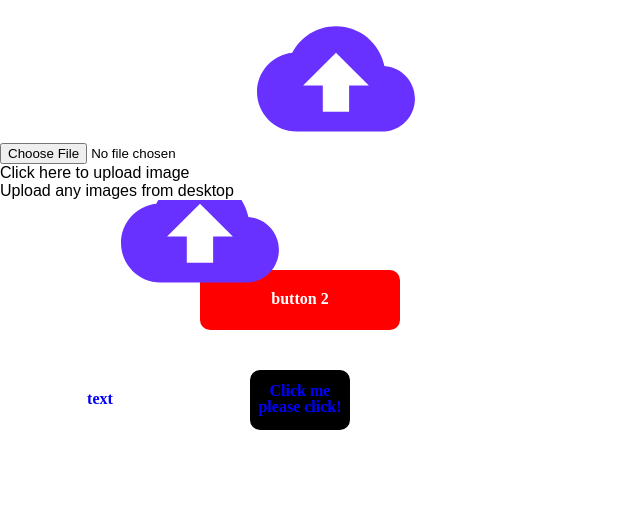
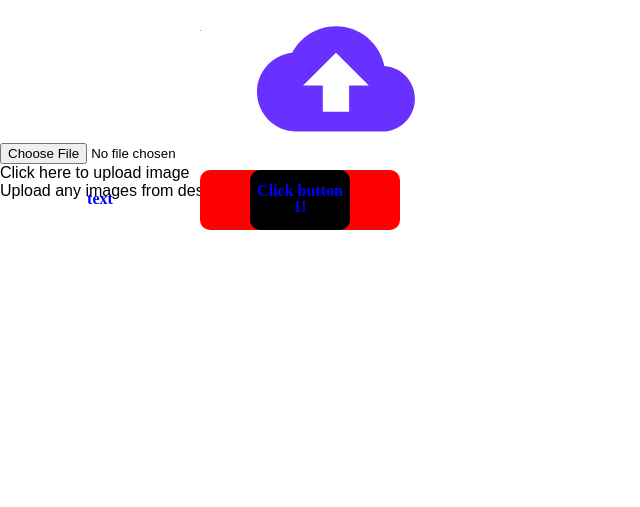
Before and after one commit to Ruben-030398/canvas-color-dropper, a website built with webpack: page public/index.html in a window 1280 px wide. Shown: the whole page, without its empty margins (0-640 px from the left). Built offline with nearby package versions, Linux system fonts and the light colour scheme.

Commit message:
ts config change

```diff
--- a/package.json
+++ b/package.json
@@ -11,6 +11,7 @@
   "author": "Ruben-030398",
   "license": "ISC",
   "devDependencies": {
+    "@types/lodash": "^4.14.202",
     "@types/redux": "^3.6.0",
     "clean-webpack-plugin": "^4.0.0",
     "copy-webpack-plugin": "^12.0.2",
--- a/public/index.html
+++ b/public/index.html
@@ -15,8 +15,6 @@
       <p class="drop_area__hint">Click here to upload image</p>
       <span class="drop_area__hint_secondary">Upload any images from desktop</span>
     </div>
-
-    <div id="container"></div>
   </main>
 </body>
 
--- a/src/app/event-listener.ts
+++ b/src/app/event-listener.ts
@@ -25,22 +25,22 @@
     events.forEach(event => {
       switch (event) {
         case "pointerdown":
-          const onPointerDown = this.createListener('pointerdown', rootObject).bind(this);
+          const onPointerDown = this.createListener('pointerdown', rootObject);
           canvas.addEventListener('pointerdown', onPointerDown);
           this.listeners.set('pointerdown', onPointerDown)
           break;
         case "pointerup":
-          const onPointerUp = this.createListener('pointerup', rootObject).bind(this);
+          const onPointerUp = this.createListener('pointerup', rootObject);
           canvas.addEventListener('pointerup', onPointerUp);
           this.listeners.set('pointerup', onPointerUp)
           break;
         case "pointerover":
-          const onPointerOver = this.createListener('pointerover', rootObject).bind(this);
+          const onPointerOver = this.createListener('pointerover', rootObject);
           canvas.addEventListener('pointerover', onPointerOver);
           this.listeners.set('pointerover', onPointerOver)
           break;
         case "pointermove":
-          const onPointerMove = this.createListener('pointermove', rootObject).bind(this);
+          const onPointerMove = this.createListener('pointermove', rootObject);
           canvas.addEventListener('pointermove', onPointerMove);
           this.listeners.set('pointermove', onPointerMove)
           break;
@@ -49,7 +49,9 @@
   }
 
   checkCollision(object: DisplayObject, rootObject: RootObject, event: PointerEvent) {
-    const canvas = rootObject.ctx.canvas;
+    const canvas = rootObject.ctx?.canvas;
+
+    if(!canvas) return;
 
     const boundingRect = canvas.getBoundingClientRect();
     const mouseX = event.clientX - boundingRect.left;
@@ -76,12 +78,14 @@
 
   createListener(eventType: DisplayObjectEvent, rootObject: RootObject,) {
 
-    return function (event: PointerEvent) {
+    return (event: PointerEvent) => {
 
       const objectsStack = [...Array.from(rootObject.children.values())];
 
       while (objectsStack.length) {
-        const node = objectsStack.shift();
+        const node = objectsStack.pop();
+
+        if (!node) return;
 
         if (node.interactive) {
           const listener = node.listeners.get(eventType);
@@ -93,7 +97,7 @@
           }
         }
 
-        node.children.size && objectsStack.unshift(...Array.from(node.children.values()))
+        node.children.size && objectsStack.push(...Array.from(node.children.values()))
       }
     }
 
--- a/src/app/index.ts
+++ b/src/app/index.ts
@@ -1,16 +1,14 @@
+import { throttle } from "lodash";
+
 import DisplayObject from "@/components/display-object";
 import { ViewProps } from "@/components/display-object/types";
-
-import { RootState } from "@/store";
-
-import { config } from './config';
 
 import EventListener from './event-listener';
 
 class App extends DisplayObject {
-  container: HTMLElement;
-  canvas: HTMLCanvasElement;isInsideButton
-  ctx: CanvasRenderingContext2D;
+  container!: HTMLElement;
+  canvas!: HTMLCanvasElement;
+  ctx!: CanvasRenderingContext2D | null;
   children: Map<string, DisplayObject>;
   animationId: number | null;
   initialized: boolean;
@@ -20,9 +18,9 @@
     super(props)
     this.initialized = false;
 
+    this.animationId = null;
+
     this.children = new Map();
-
-    this.animationId = null;
 
     this.eventListener = new EventListener()
   }
@@ -34,19 +32,28 @@
 
     this.ctx = this.canvas.getContext("2d");
 
+    this.canvas.width = window.innerWidth;
+    this.canvas.height = window.innerHeight;
+    this.canvas.style.position = 'absolute';
+    this.canvas.style.top = '0px';
+    // this.canvas.style.pointerEvents = 'none';
+
     this.container = document.getElementById("container") || document.body;
-
-    this.canvas.width = config.origWidth;
-    this.canvas.height = config.origHeight;
-    this.canvas.style.background = config.backgroundColor;
 
     this.container.appendChild(this.canvas);
 
     this.initialized = true;
   }
 
+  #onResize() {
+    console.log('onResize');
+
+    this.canvas.width = window.innerWidth;
+    this.canvas.height = window.innerHeight;
+  }
+
   #render() {
-    this.ctx.clearRect(0, 0, this.canvas.width , this.canvas.height);
+    this.ctx?.clearRect(0, 0, this.canvas.width , this.canvas.height);
 
     this.animationId = requestAnimationFrame(this.#render.bind(this));
 
@@ -55,7 +62,9 @@
     while(renderStack.length) {
       const node = renderStack.shift();
 
-      node.draw && node.draw(this.ctx);
+      if(!node) return;
+
+      node.draw && node.draw(this?.ctx);
 
       node.children.size && renderStack.unshift(...Array.from(node.children.values()))
     }
@@ -65,7 +74,12 @@
   draw() {
     this.stop();
 
-    this.eventListener.setupListeners(this, ['pointerdown', 'pointerover', 'pointerup', 'pointermove'], this.ctx)
+    this.ctx && this.eventListener.setupListeners(this, ['pointerdown', 'pointerover', 'pointerup', 'pointermove'], this.ctx)
+
+    console.log('draw');
+
+
+    window.addEventListener('resize', throttle(this.#onResize.bind(this), 200))
 
     this.#render();
   }
@@ -74,7 +88,7 @@
     this.animationId && cancelAnimationFrame(this.animationId)
   }
 
-  onCreate(store: RootState): void {
+  onCreate(): void {
 
   }
 
@@ -83,7 +97,7 @@
   }
 
   onUnMount(): void {
-    this.eventListener.removeListeners(this.ctx)
+    this.ctx && this.eventListener.removeListeners(this.ctx)
   }
 }
 
--- a/src/app/types.ts
+++ b/src/app/types.ts
@@ -1,5 +1,5 @@
 import { DisplayObject } from "@/components";
 
 export type RootObject = {
-  ctx: CanvasRenderingContext2D;
+  ctx: CanvasRenderingContext2D | null;
 } & DisplayObject
--- a/src/components/button/index.ts
+++ b/src/components/button/index.ts
@@ -1,4 +1,4 @@
-import gsap from 'gsap';
+// import gsap from 'gsap';
 
 import DisplayObject from '../display-object';
 import Typography from '../typography';
@@ -36,7 +36,7 @@
     this.textProps = viewProps.textProps || {}
     this.backgroundProps = viewProps.backgroundProps || {}
 
-    this.onClick = viewProps.onClick ? viewProps.onClick.bind(this) : null;
+    this.onClick = viewProps.onClick && viewProps.onClick.bind(this);
   }
 
   draw(ctx: CanvasRenderingContext2D): void {
@@ -64,8 +64,8 @@
     if (this.backgroundSrc) {
       const picture = new Picture({
         ...this.backgroundProps,
-        x: this.x + (this.backgroundProps.x || 0),
-        y: this.y + (this.backgroundProps.y || 0),
+        x: this.x + (this.backgroundProps?.x || 0),
+        y: this.y + (this.backgroundProps?.y || 0),
         src: this.backgroundSrc,
       })
 
@@ -73,12 +73,12 @@
     }
 
     if (this.text) {
-      console.log(this.y + (this.textProps.y || 0) , 'this.textProps.y ');
+      console.log(this.y + (this.textProps?.y || 0) , 'this.textProps.y ');
 
       const text = new Typography({
         ...this.textProps,
-        x: this.x + (this.textProps.x || 0),
-        y: this.y + (this.textProps.y || 0),
+        x: this.x + (this.textProps?.x || 0),
+        y: this.y + (this.textProps?.y || 0),
         text: this.text,
         width: this.width,
       })
--- a/src/components/display-object/index.ts
+++ b/src/components/display-object/index.ts
@@ -5,10 +5,10 @@
 import { connect } from '@/store/utils/connect';
 
 export default abstract class DisplayObject {
-  x?: number
-  y?: number
-  width?: number
-  height?: number
+  x: number
+  y: number
+  width: number
+  height: number
   interactive: boolean
   id: string
   children: Map<string, DisplayObject>
@@ -19,8 +19,8 @@
   constructor(viewProps: ViewProps) {
     this.x = viewProps.x || 0;
     this.y = viewProps.y || 0;
-    this.width = viewProps.width;
-    this.height = viewProps.height;
+    this.width = viewProps.width || 1;
+    this.height = viewProps.height || 1;
 
     this.children = new Map();
 
@@ -61,11 +61,11 @@
 
   update<T extends ViewProps>(props: Partial<T>) {
     Object.entries(props).forEach(([key, value]) => {
-      this[key] = value
+      this[key as keyof typeof this] = value
     });
   }
 
-  abstract draw(ctx: CanvasRenderingContext2D): void
+  abstract draw(ctx: CanvasRenderingContext2D | null): void
 
   abstract onCreate(store: RootState): void
 
--- a/src/components/typography/index.ts
+++ b/src/components/typography/index.ts
@@ -54,13 +54,12 @@
 
 
   draw(ctx: CanvasRenderingContext2D) {
-    ctx.font = this.font
-    ctx.fillStyle = this.fillStyle
-    ctx.textAlign = this.textAlign
-    ctx.lineWidth = this.lineWidth
-    ctx.strokeStyle = this.strokeStyle
-    ctx.strokeStyle = this.strokeStyle
-    ctx.textBaseline = this.textBaseline
+    ctx.font = this.font || ''
+    ctx.fillStyle = this.fillStyle || ''
+    ctx.textAlign = this.textAlign || 'center'
+    ctx.lineWidth = this.lineWidth || 1
+    ctx.strokeStyle = this.strokeStyle || ''
+    ctx.textBaseline = this.textBaseline || 'middle'
 
     if (ctx.measureText(this.text).width > this.width) {
       this.#breakText(ctx)
--- a/src/global.d.ts
+++ b/src/global.d.ts
@@ -15,7 +15,3 @@
 declare module '*.jpg'
 declare module '*.jpeg'
 declare module '*.gif'
-
-interface HTMLInputEvent extends Event {
-  target: HTMLInputElement & EventTarget;
-}
--- a/src/index.ts
+++ b/src/index.ts
@@ -13,7 +13,7 @@
 const button = new Button({
     x: 300,
     y: 200,
-    text: 'Click me please click!',
+    text: 'Click button 1!',
     borderRadius: 10,
     color: 'black',
     textProps: { y: -8 },
@@ -23,13 +23,13 @@
 
 const button2 = new Button({
     x: 300,
-    y: 100,
+    y: 200,
     width: 200,
     text: 'button 2',
     borderRadius: 10,
     color: 'red',
     textProps: { fillStyle: '#fff' },
-    onClick: () => console.log('clicked'),
+    onClick: () => console.log('clicked button 2'),
     backgroundProps: { width: 75, height: 75 }
 })
 
@@ -43,7 +43,6 @@
 
 
 app.mount(picture);
-
 
 console.log(app, 'app');
 
@@ -60,15 +59,19 @@
     dropArea.addEventListener('drop', e => {
         e.preventDefault();
 
+        if (!e.dataTransfer?.files) return;
+
         fileInput.files = e.dataTransfer.files;
 
         console.log(e.dataTransfer.files[0], 'e.dataTransfer.files');
     });
 
-    fileInput.addEventListener('change', (e: HTMLInputEvent) => {
-        e.target.files[0];
+    fileInput.addEventListener('change', (e: Event) => {
+        const target = e.target as HTMLInputElement;
 
-        console.log(e.target.files[0], 'e.target.files[0]');
+        const file = target.files && target.files[0];
+
+        console.log(file, 'file');
 
         dropArea.style.display = 'none';
 
--- a/src/store/index.ts
+++ b/src/store/index.ts
@@ -5,6 +5,7 @@
 }
 
 const store = createStore<RootState, Action>(
+  //@ts-ignore
   combineReducers({})
 );
 
```
Also changed, not shown: tsconfig.json (+9 -1 lines), 1 other file.
